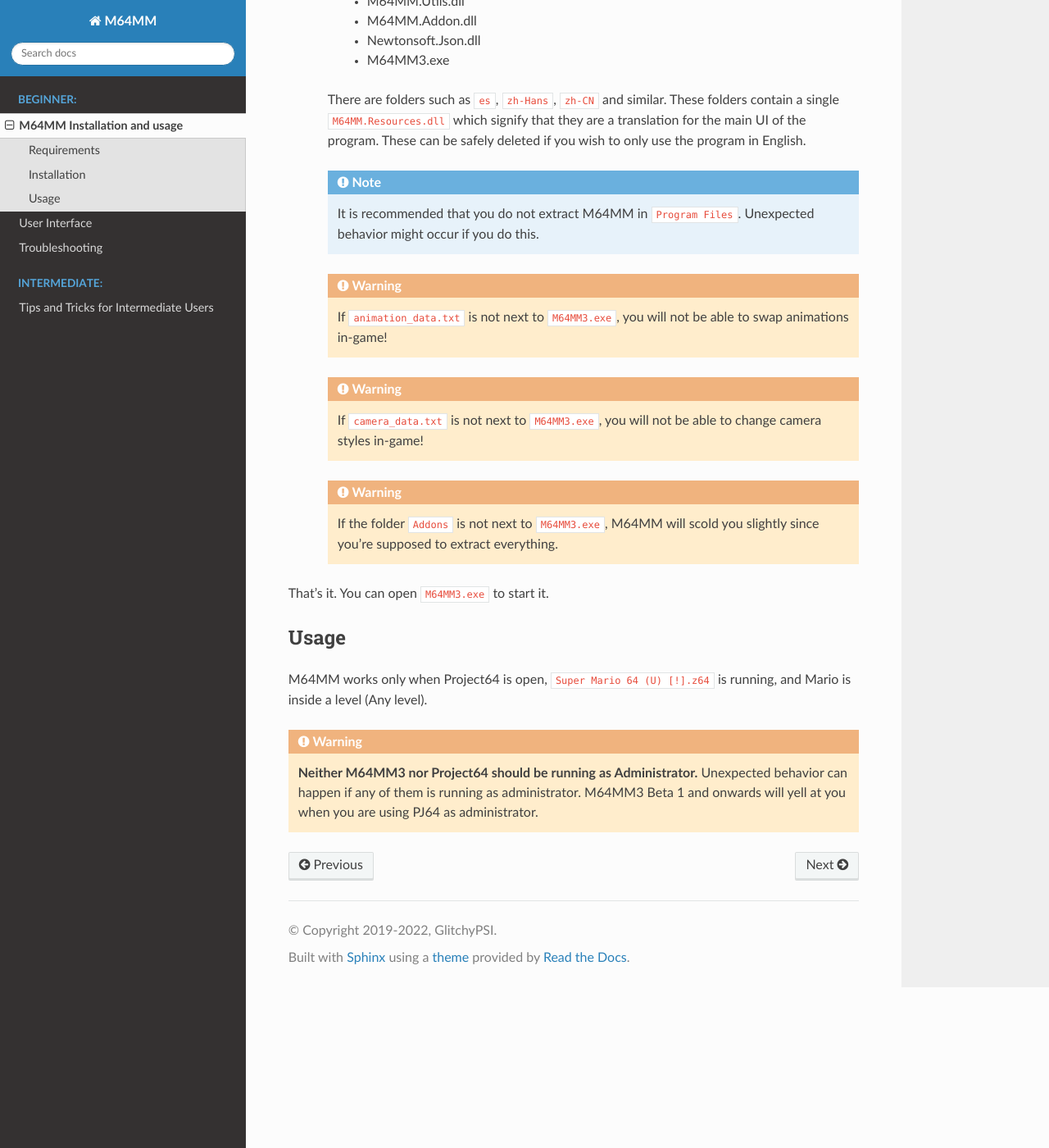
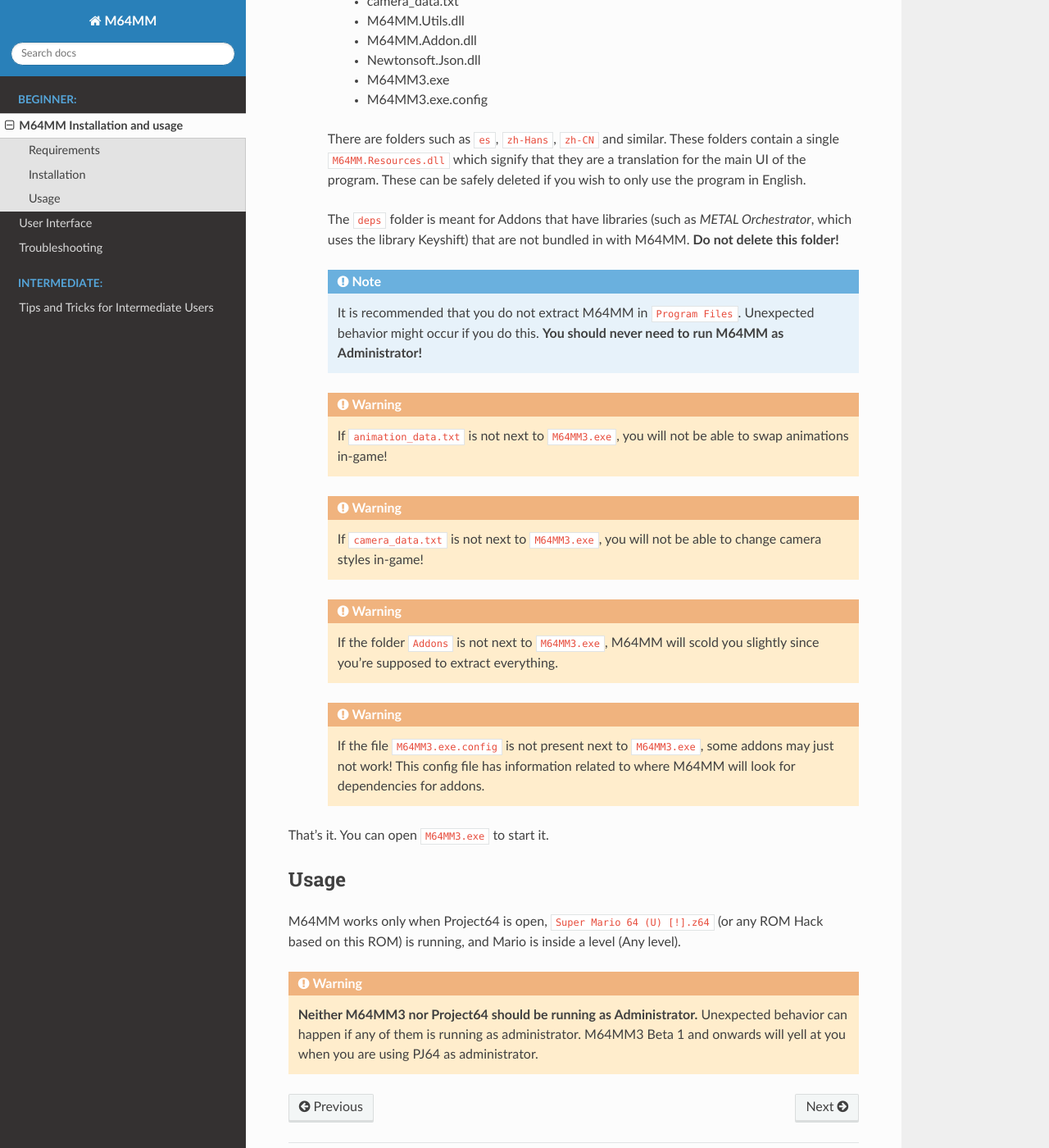
Before and after one commit to projectcomet64/m64mm-docs, a Sphinx documentation site: the page built from docs/installation.rst, in a window 1280 px wide and 1400 px high, scrolled down 788 px. Shown: the whole window at 82% size. Built offline with Sphinx 7.4.7 and the Read the Docs theme 2.0.0, drawn with Linux system fonts in a browser that asks for light colours; some of the changed text lies outside the part shown.

Commit message:
Update requirements to accomodate to Alpha 8

```diff
--- a/docs/conf.py
+++ b/docs/conf.py
@@ -21,7 +21,9 @@
 analyticsID = ""
 if useAnalytics == True :
     with open("./_analytics") as f:
+        print("In analytics.")
         analyticsID = f.readlines()[0]
+        print("Read ID: " + analyticsID)
 
 
 master_doc = 'index'
--- a/docs/installation.rst
+++ b/docs/installation.rst
@@ -26,16 +26,20 @@
 
      * **Addons** (Folder)
      * **Colorcodes** (Folder)
+     * **deps** (Folder)
      * animation_data.txt
      * camera_data.txt
      * M64MM.Utils.dll
      * M64MM.Addon.dll
      * Newtonsoft.Json.dll
      * M64MM3.exe
+     * M64MM3.exe.config
 
     There are folders such as ``es``, ``zh-Hans``, ``zh-CN`` and similar. These folders contain a single ``M64MM.Resources.dll`` which signify that they are a translation for the main UI of the program. These can be safely deleted if you wish to only use the program in English.
 
-    .. note:: It is recommended that you do not extract M64MM in ``Program Files``. Unexpected behavior might occur if you do this.
+    The ``deps`` folder is meant for Addons that have libraries (such as *METAL Orchestrator*, which uses the library Keyshift) that are not bundled in with M64MM. **Do not delete this folder!**
+
+    .. note:: It is recommended that you do not extract M64MM in ``Program Files``. Unexpected behavior might occur if you do this. **You should never need to run M64MM as Administrator!**
 
     .. warning:: If ``animation_data.txt`` is not next to ``M64MM3.exe``, you will not be able to swap animations in-game!
 
@@ -43,11 +47,13 @@
 
     .. warning:: If the folder ``Addons`` is not next to ``M64MM3.exe``, M64MM will scold you slightly since you're supposed to extract everything.
 
+    .. warning:: If the file ``M64MM3.exe.config`` is not present next to ``M64MM3.exe``, some addons may just not work! This config file has information related to where M64MM will look for dependencies for addons.
+
 That's it. You can open ``M64MM3.exe`` to start it.
 
 Usage
 ############
 
-M64MM works only when Project64 is open, ``Super Mario 64 (U) [!].z64`` is running, and Mario is inside a level (Any level).
+M64MM works only when Project64 is open, ``Super Mario 64 (U) [!].z64`` (or any ROM Hack based on this ROM) is running, and Mario is inside a level (Any level).
 
 .. warning:: **Neither M64MM3 nor Project64 should be running as Administrator.** Unexpected behavior can happen if any of them is running as administrator. M64MM3 Beta 1 and onwards will yell at you when you are using PJ64 as administrator.
--- a/docs/intermediate_tips/angles.rst
+++ b/docs/intermediate_tips/angles.rst
@@ -62,4 +62,4 @@
    soft_frozen_rotate.gif
    :width: 480px
 
-.. tip:: Hey, why don't you try METAL Orchestrator, the fully free camera Addon?
+.. tip:: Hey, why don't you try METAL Orchestrator, the fully-free camera Addon?
```
Also changed, not shown: other parts of docs/installation.rst (+1 -1 lines).
